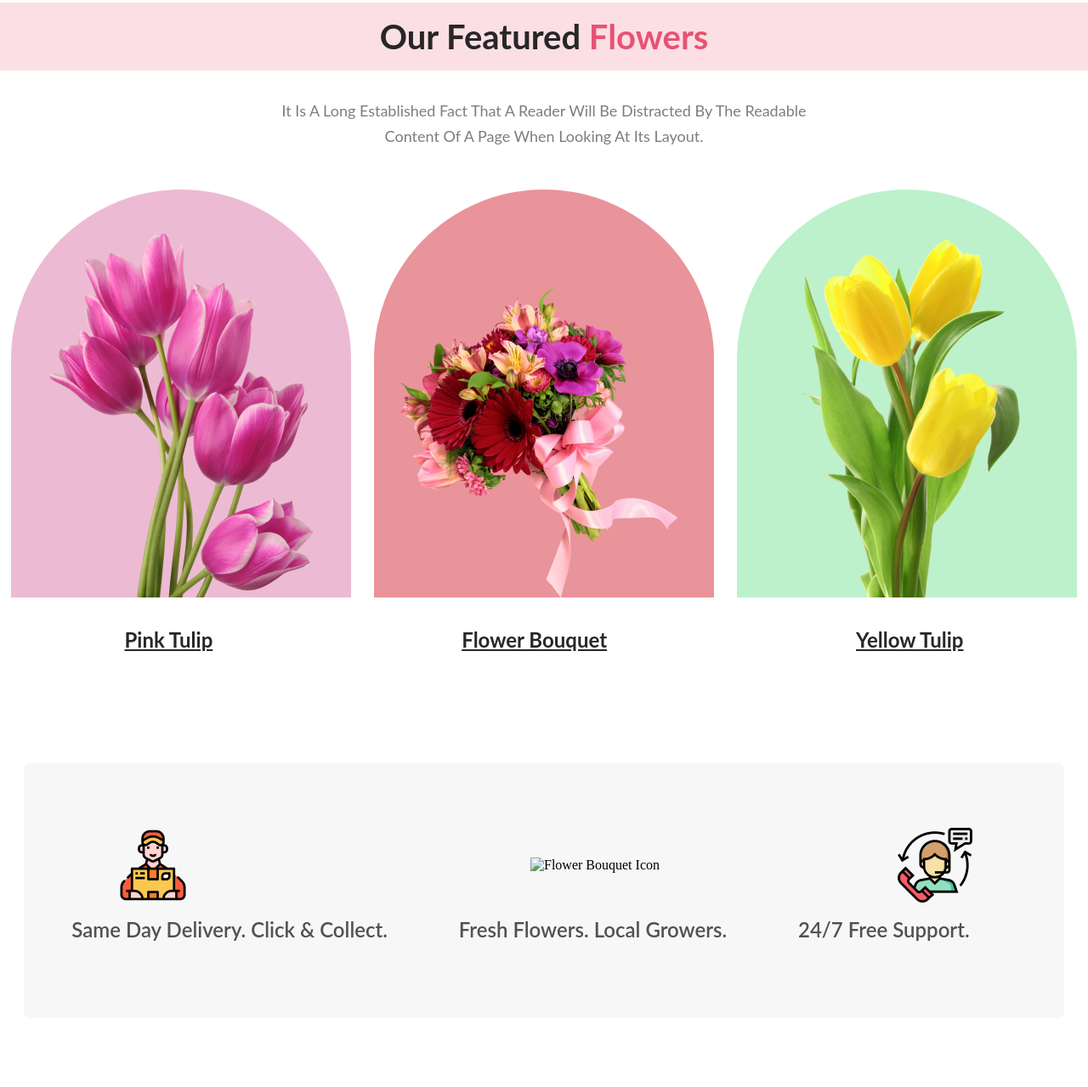
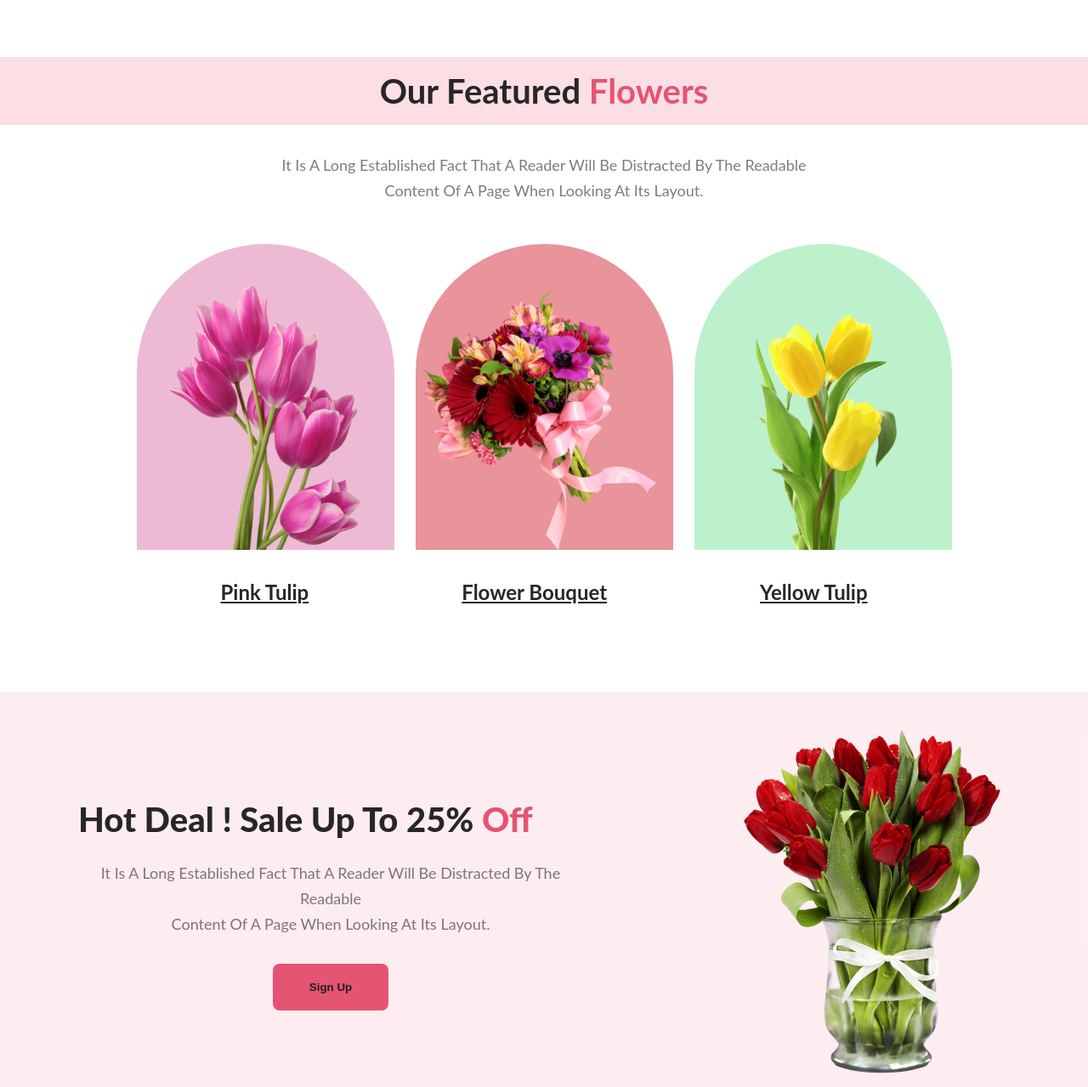
Before and after one commit to CoderMuhib10/flower-website-Assignment-1, a plain HTML site: page index.html in a window 1280 px wide. Shown: the part 919-2198 px from the top of the page at 85% size. Drawn offline with Linux system fonts and the light colour scheme.

Commit message:
100% Final

```diff
--- a/index.html
+++ b/index.html
@@ -17,8 +17,8 @@
       <div>
         <nav class="nav-bar">
           <a href="#home">Home </a>
+          <a href="#featured">Products</a>
           <a href="#Instagram">Gallery</a>
-          <a href="#featured">Products</a>
           <a href="#Contact">Contact</a>
         </nav>
       </div>
@@ -36,10 +36,8 @@
               a part of your life.
             </h1>
             <p class="detail">
-              It is a long established fact that a reader will be distracted by
-              the readable <br />
-              content of a page when looking at its layout. The point of using
-              Lorem Ipsum is that <br />
+              It is a long established fact that a reader will be distracted by the readable <br />
+              content of a page when looking at its layout. The point of using Lorem Ipsum is that <br />
               it has a more-or-less normal distribution of letters.
             </p>
             <button class="btn">Shop Now</button>
@@ -94,44 +92,13 @@
           </div>
         </div>
         <div class="flower-names">
-          <div class="flower-name"><p>Pink Tulip</p></div>
-          <div class="flower-name"><p>Flower Bouquet</p></div>
-          <div class="flower-name"><p>Yellow Tulip</p></div>
+          <div class="flower-1"><p>Pink Tulip</p></div>
+          <div class="flower-2"><p>Flower Bouquet</p></div>
+          <div class="flower-3"><p>Yellow Tulip</p></div>
         </div>
       </section>
       <!-- featured section ends here  -->
 
-      <!-- service section starts here  -->
-      <section>
-        <div class="service">
-          <img
-            src="images/group 57.png"
-            alt="delivery icon"
-            draggable="false"
-            class="icon icon1"
-          />
-
-          <img
-            src="./images/Group 58.png 58.png"
-            alt="flower bouquet icon"
-            draggable="false"
-            class="icon icon2"
-          />
-
-          <img
-            src="./images/Group 59.png"
-            alt="support icon"
-            draggable="false"
-            class="icon icon3"
-          />
-          <div class="service-text">
-            <p class="benefit">Same Day Delivery. Click & Collect.</p>
-            <p class="benefit">Fresh Flowers. Local Growers.</p>
-            <p class="benefit">24/7 Free Support.</p>
-          </div>
-        </div>
-      </section>
-      <!-- service section ends here  -->
 
       <!-- Offer section starts here  -->
       <section>
--- a/styles/style.css
+++ b/styles/style.css
@@ -101,31 +101,32 @@
 }
 /* Navigation Ends Here */
 
+/* banner starts here  */
 .flower {
   height: 100vh;
-  align-items: end;
+  width: 500px;
 }
 .banner-main {
   display: flex;
   justify-content: space-around;
   align-items: center;
-  height: 100vh;
+  padding: 60px 140px 0;
   background-color: rgb(251, 223, 229);
 }
 .title {
   color: #272727;
   font-family: Lato;
-  font-size: 80px;
+  font-size: 63px;
   font-weight: 800;
   margin-bottom: 32px;
 }
 .detail {
   color: rgba(39, 39, 39, 0.6);
   font-family: Lato;
-  font-size: 18px;
+  font-size: 14px;
   font-weight: 400;
   line-height: 30px;
-  margin-bottom: 32px;
+  margin-bottom: 22px;
 }
 .btn {
   display: inline-flex;
@@ -170,37 +171,41 @@
 }
 .bg-main {
   display: flex;
-  justify-content: space-around;
+  justify-content:center ;
+  margin-top: 40px;
 }
 .bg-1 {
-  width: 400px;
-  height: 480px;
-  border-radius: 300px 300px 0px 0px;
+  width: 303px;
+  height: 360px;
+  border-radius: 2000px 2000px 0px 0px;
   background: rgba(192, 13, 99, 0.282);
+
 }
 .bg-2 {
-  width: 400px;
-  height: 480px;
-  border-radius: 300px 300px 0px 0px;
+  width: 303px;
+  height: 360px;
+  border-radius: 2000px 2000px 0px 0px;
   background: rgba(205, 7, 23, 0.434);
+  margin-left: 25px;
 }
 .bg-3 {
-  width: 400px;
-  height: 480px;
-  border-radius: 300px 300px 0px 0px;
+  width: 303px;
+  height: 360px;
+  border-radius: 2000px 2000px 0px 0px;
   background: rgba(25, 207, 80, 0.289);
+  margin-left: 25px;
 }
 .purple-tulip {
-  width: 310px;
-  height: 428px;
+  height: 310px;
+
 }
 .flower-bouquet {
-  width: 370px;
-  height: 370px;
+
+  height: 310px;
 }
 .yellow-tulip {
-  width: 314px;
-  height: 471px;
+
+  height: 310px;
 }
 .bg-1,
 .bg-2,
@@ -211,19 +216,45 @@
 }
 .flower-names {
   display: flex;
-  justify-content: space-around;
+  justify-content:center;
   margin-top: 32px;
+  text-align: center;
+  margin-bottom: 100px;
 }
-.flower-name {
+.flower-1 {
   color: #272727;
   text-align: center;
   font-family: Lato;
   font-size: 24px;
-  font-style: normal;
   font-weight: 700;
   line-height: 35px;
   text-decoration-line: underline;
   cursor: pointer;
+  position: relative;
+  right: 180px;
+}
+.flower-2 {
+  color: #272727;
+  text-align: center;
+  font-family: Lato;
+  font-size: 24px;
+  font-weight: 700;
+  line-height: 35px;
+  text-decoration-line: underline;
+  cursor: pointer;
+  position: relative;
+}
+.flower-3 {
+  color: #272727;
+  text-align: center;
+  font-family: Lato;
+  font-size: 24px;
+  font-weight: 700;
+  line-height: 35px;
+  text-decoration-line: underline;
+  cursor: pointer;
+  position: relative;
+  left: 180px;
 }
 /* .flower-name:hover{
     text-decoration-line: underline;
@@ -231,55 +262,11 @@
 
 /* featured section ends here  */
 
-.service {
-  height: 300px;
-  border-radius: 8px;
-  background: hsla(0, 1%, 39%, 0.05);
-  margin: 128px 28px 128px 28px;
-  display: flex;
-  justify-content: center;
-  align-items: center;
-  position: relative;
-}
-.icon {
-  margin-top: 86px;
-  margin-bottom: 146px;
-}
-.icon1 {
-  margin-right: 200px;
-}
-.icon2 {
-  margin-left: 200px;
-}
-.icon3 {
-  margin-left: 280px;
-}
-.benefit {
-  color: rgba(39, 39, 39, 0.8);
-  text-align: center;
-  font-family: Lato;
-  font-size: 24px;
-  font-style: normal;
-  font-weight: 600;
-  line-height: 35px;
-  margin: 0;
-}
-.service-text {
-  display: flex;
-  justify-content: space-evenly;
-  position: absolute;
-  bottom: 0;
 
-  width: 100%;
-  text-align: center;
-  margin-bottom: 87px;
-  margin-right: 55px;
-}
-/* Service section ends here  */
 
 /* Offer section starts here */
 .offer {
-  height: 620px;
+  height: 500px;
   background: rgba(229, 84, 115, 0.1);
   display: flex;
   justify-content: space-around;
```
